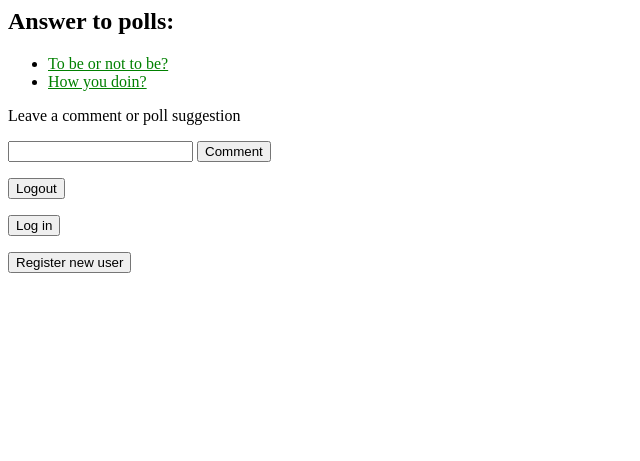
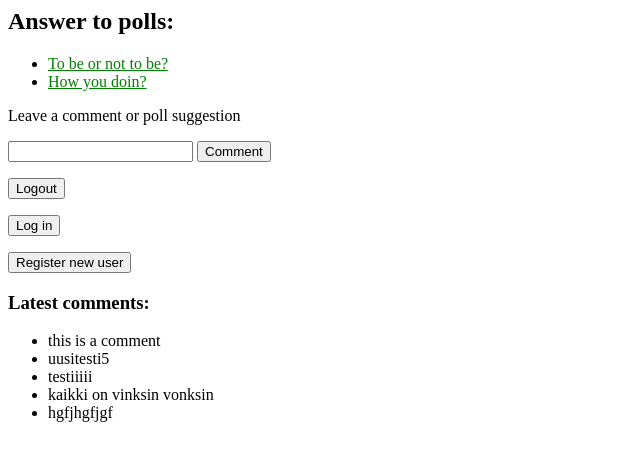
Before and after one commit to IidaHamalainen/cyber-security-project1, a Django app: page / in a window 1280 px wide. Shown: the top 461 px of the page, without its empty margins (0-640 px from the left). Run offline with Django 4.2, Linux system fonts and the light colour scheme; data comes from the database, SQL or seed files in the repository; both versions use the stored data as it was after the commit.

Commit message:
added comments to front page

```diff
--- a/mysite/polls/models.py
+++ b/mysite/polls/models.py
@@ -1,4 +1,5 @@
 import datetime
+from datetime import datetime
 from django.db import models
 from django.utils import timezone
 from django.contrib.auth.models import User
@@ -20,7 +21,8 @@ class Choice(models.Model):
         return self.pub_date >= timezone.now() - datetime.timedelta(days=1)
 
 class Comment(models.Model):
-    sender = models.ForeignKey(User, on_delete=models.CASCADE)
+
     comment = models.CharField(max_length=500)
+    pub_date = models.DateTimeField(default=datetime.now)
     def __str__(self):
         return self.comment
--- a/mysite/polls/templates/polls/index.html
+++ b/mysite/polls/templates/polls/index.html
@@ -40,3 +40,14 @@
     {% csrf_token %}
     <input type="submit" value="Register new user"/>
 </form>
+
+<h3>Latest comments:</h3>
+{% if latest_comment_list %}
+    <ul>
+    {% for comment in latest_comment_list %}
+        <li>{{ comment.comment }}</li>
+    {% endfor %}
+    </ul>
+{% else %}
+    <p>No comments are send.</p>
+{% endif %}
--- a/mysite/polls/views.py
+++ b/mysite/polls/views.py
@@ -11,8 +11,10 @@ import sqlite3
 
 def index(request):
     latest_question_list = Question.objects.order_by('-pub_date')[:5]
+    latest_comment_list = Comment.objects.order_by('-pub_date')[:5]
     context = {
         'latest_question_list': latest_question_list,
+        'latest_comment_list': latest_comment_list,
     }
     return render(request, 'polls/index.html', context)
 
```
Also changed, not shown: mysite/db.sqlite3, mysite/polls/migrations/0003_comment_pub_date.py (added).
